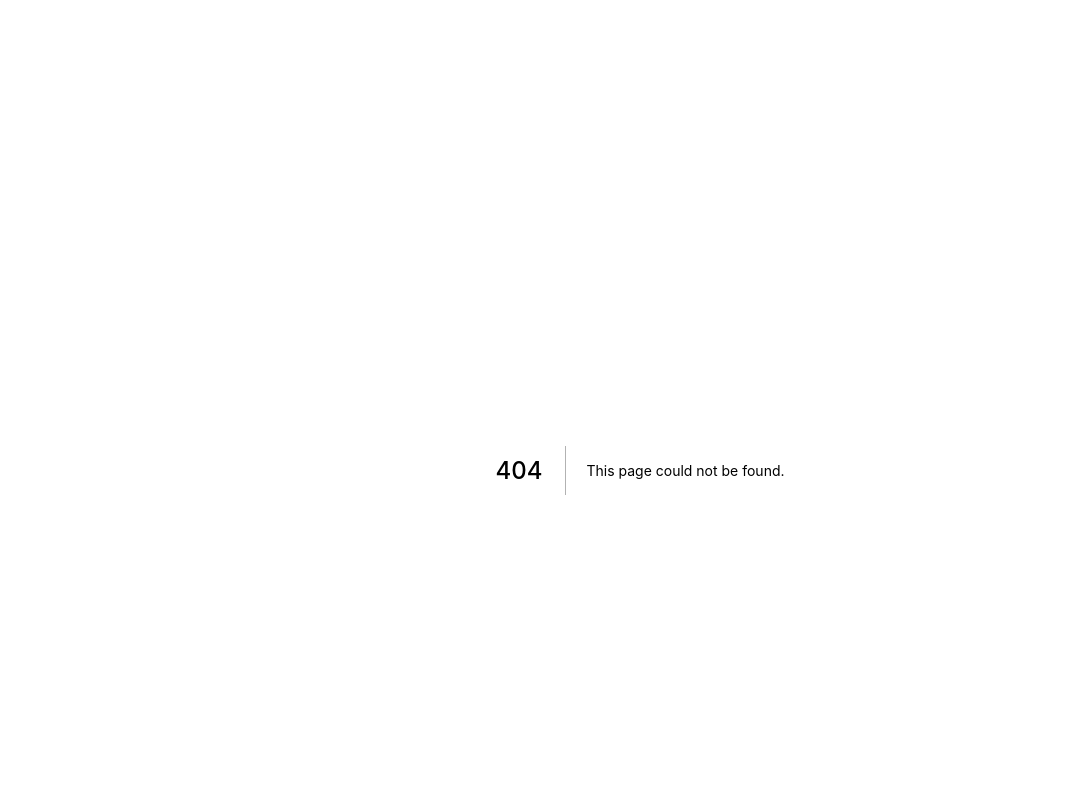
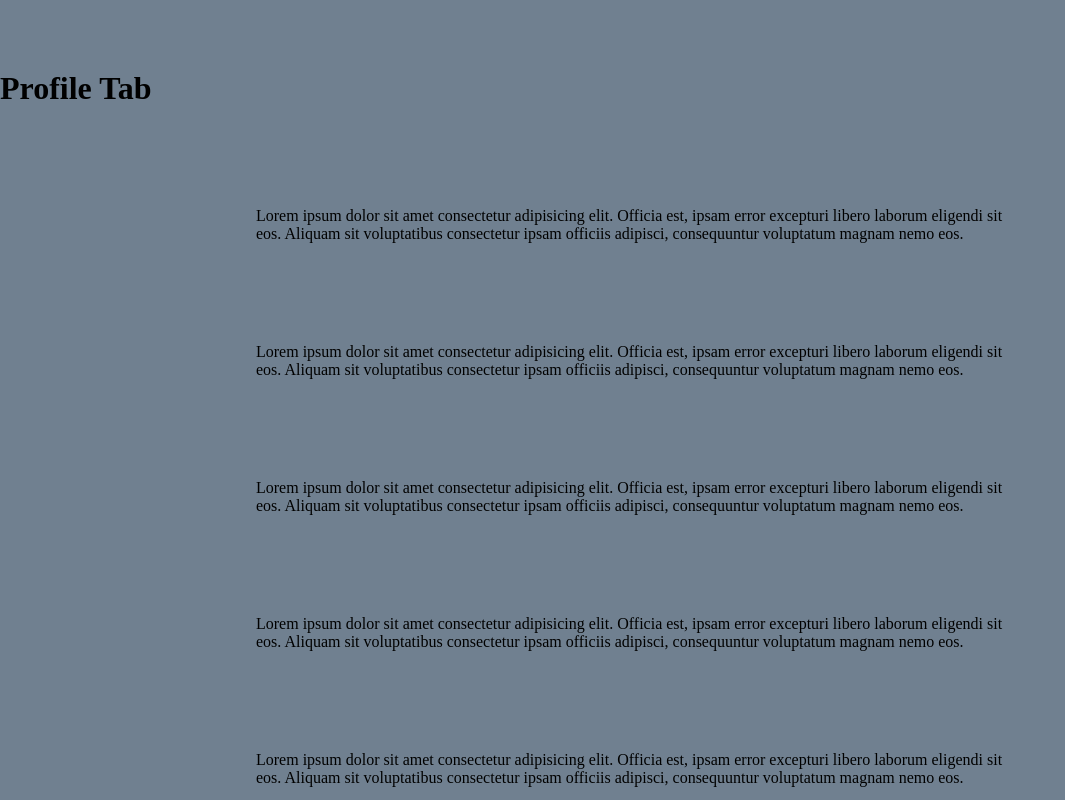
Before and after one commit to Silver0401/MementWeb, a Next.js app: page /profile in a window 1280 px wide. Before the commit this address had no page. Shown: the whole page, without its empty margins (0-1065 px from the left). Built offline with nearby package versions, Linux system fonts and the light colour scheme.

Commit message:
should remove .next folder and added profile testing page

```diff
--- /dev/null
+++ b/pages/profile.tsx
@@ -0,0 +1,74 @@
+import React from "react";
+import Link from "next/link";
+
+const profile = () => {
+  return (
+    <div id="profilePage">
+      <Link href="/">
+        <h1>Profile Tab</h1>
+      </Link>
+      <p>
+        Lorem ipsum dolor sit amet consectetur adipisicing elit. Officia est,
+        ipsam error excepturi libero laborum eligendi sit eos. Aliquam sit
+        voluptatibus consectetur ipsam officiis adipisci, consequuntur
+        voluptatum magnam nemo eos.
+      </p>
+      <p>
+        Lorem ipsum dolor sit amet consectetur adipisicing elit. Officia est,
+        ipsam error excepturi libero laborum eligendi sit eos. Aliquam sit
+        voluptatibus consectetur ipsam officiis adipisci, consequuntur
+        voluptatum magnam nemo eos.
+      </p>
+      <p>
+        Lorem ipsum dolor sit amet consectetur adipisicing elit. Officia est,
+        ipsam error excepturi libero laborum eligendi sit eos. Aliquam sit
+        voluptatibus consectetur ipsam officiis adipisci, consequuntur
+        voluptatum magnam nemo eos.
+      </p>
+      <p>
+        Lorem ipsum dolor sit amet consectetur adipisicing elit. Officia est,
+        ipsam error excepturi libero laborum eligendi sit eos. Aliquam sit
+        voluptatibus consectetur ipsam officiis adipisci, consequuntur
+        voluptatum magnam nemo eos.
+      </p>
+      <p>
+        Lorem ipsum dolor sit amet consectetur adipisicing elit. Officia est,
+        ipsam error excepturi libero laborum eligendi sit eos. Aliquam sit
+        voluptatibus consectetur ipsam officiis adipisci, consequuntur
+        voluptatum magnam nemo eos.
+      </p>
+      <p>
+        Lorem ipsum dolor sit amet consectetur adipisicing elit. Officia est,
+        ipsam error excepturi libero laborum eligendi sit eos. Aliquam sit
+        voluptatibus consectetur ipsam officiis adipisci, consequuntur
+        voluptatum magnam nemo eos.
+      </p>
+      <p>
+        Lorem ipsum dolor sit amet consectetur adipisicing elit. Officia est,
+        ipsam error excepturi libero laborum eligendi sit eos. Aliquam sit
+        voluptatibus consectetur ipsam officiis adipisci, consequuntur
+        voluptatum magnam nemo eos.
+      </p>
+      <p>
+        Lorem ipsum dolor sit amet consectetur adipisicing elit. Officia est,
+        ipsam error excepturi libero laborum eligendi sit eos. Aliquam sit
+        voluptatibus consectetur ipsam officiis adipisci, consequuntur
+        voluptatum magnam nemo eos.
+      </p>
+      <p>
+        Lorem ipsum dolor sit amet consectetur adipisicing elit. Officia est,
+        ipsam error excepturi libero laborum eligendi sit eos. Aliquam sit
+        voluptatibus consectetur ipsam officiis adipisci, consequuntur
+        voluptatum magnam nemo eos.
+      </p>
+      <p>
+        Lorem ipsum dolor sit amet consectetur adipisicing elit. Officia est,
+        ipsam error excepturi libero laborum eligendi sit eos. Aliquam sit
+        voluptatibus consectetur ipsam officiis adipisci, consequuntur
+        voluptatum magnam nemo eos.
+      </p>
+    </div>
+  );
+};
+
+export default profile;
--- a/styles/css/home.css
+++ b/styles/css/home.css
@@ -1 +1 @@
-#HomePage,#searchPage{background-color:transparent}#HomePage .AppNav,#searchPage .AppNav{top:0;left:0;position:fixed;width:100%;height:70px;background-color:black;display:-webkit-box;display:-ms-flexbox;display:flex;-webkit-box-pack:center;-ms-flex-pack:center;justify-content:center;-webkit-box-align:center;-ms-flex-align:center;align-items:center;-webkit-box-orient:vertical;-webkit-box-direction:normal;-ms-flex-direction:column;flex-direction:column;flex-direction:row;-ms-flex-pack:distribute;justify-content:space-around}#HomePage .AppNav li,#searchPage .AppNav li{color:white}#HomePage .content,#searchPage .content{background-color:transparent}#HomePage .content p,#searchPage .content p{margin:100px 20%}#searchPage p{margin:100px 20%}
+#HomePage,#searchPage{background-color:transparent}#HomePage .AppNav,#searchPage .AppNav{top:0;left:0;position:fixed;width:100%;height:70px;background-color:black;display:-webkit-box;display:-ms-flexbox;display:flex;-webkit-box-pack:center;-ms-flex-pack:center;justify-content:center;-webkit-box-align:center;-ms-flex-align:center;align-items:center;-webkit-box-orient:vertical;-webkit-box-direction:normal;-ms-flex-direction:column;flex-direction:column;flex-direction:row;-ms-flex-pack:distribute;justify-content:space-around}#HomePage .AppNav li,#searchPage .AppNav li{color:white}#HomePage .content,#searchPage .content{background-color:transparent}#HomePage .content p,#searchPage .content p{margin:100px 20%}#searchPage p,#profilePage p{margin:100px 20%}
--- a/styles/scss/home.scss
+++ b/styles/scss/home.scss
@@ -30,7 +30,8 @@
   }
 }
 
-#searchPage {
+#searchPage,
+#profilePage {
   p {
     margin: 100px 20%;
   }
```
